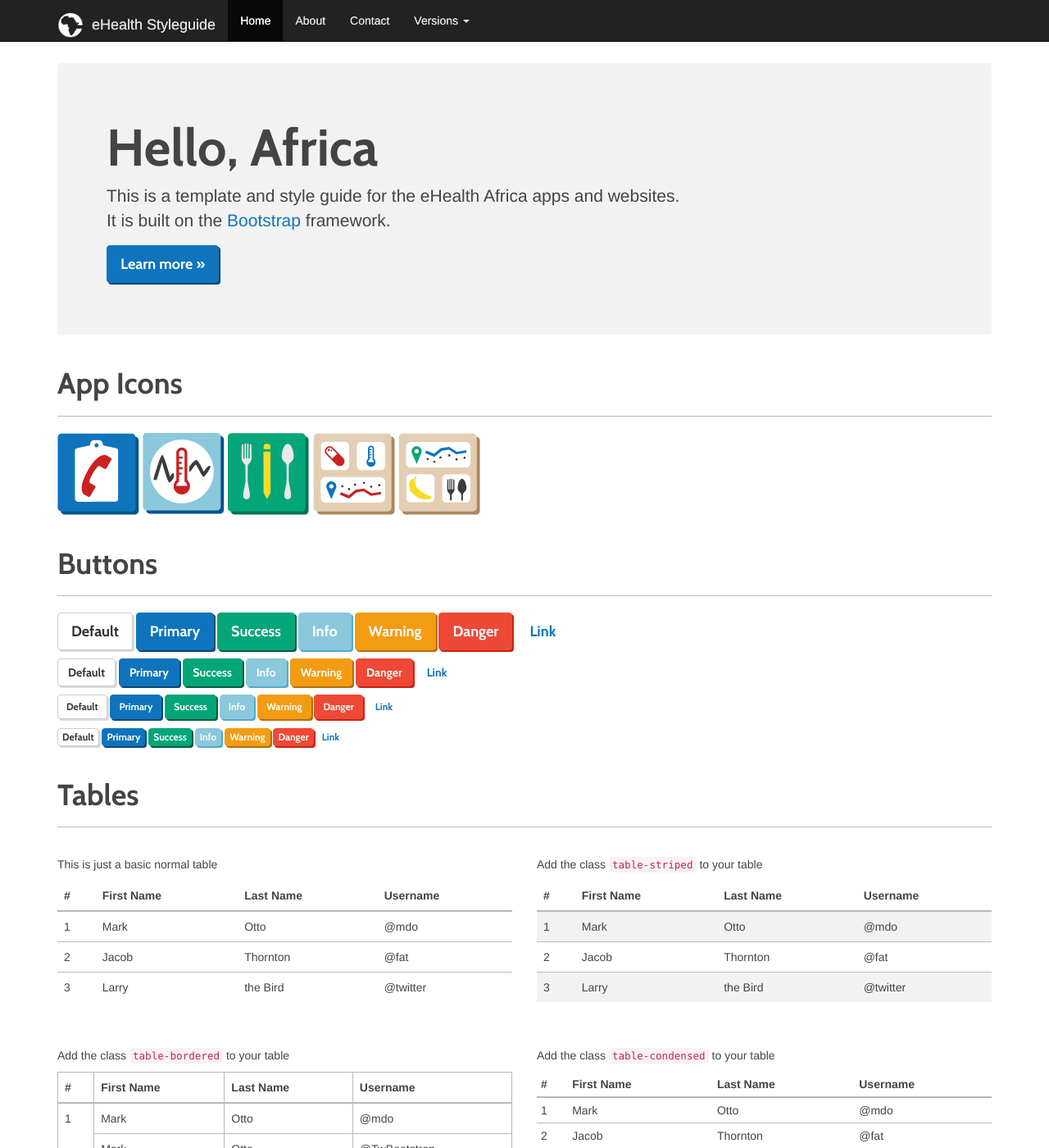
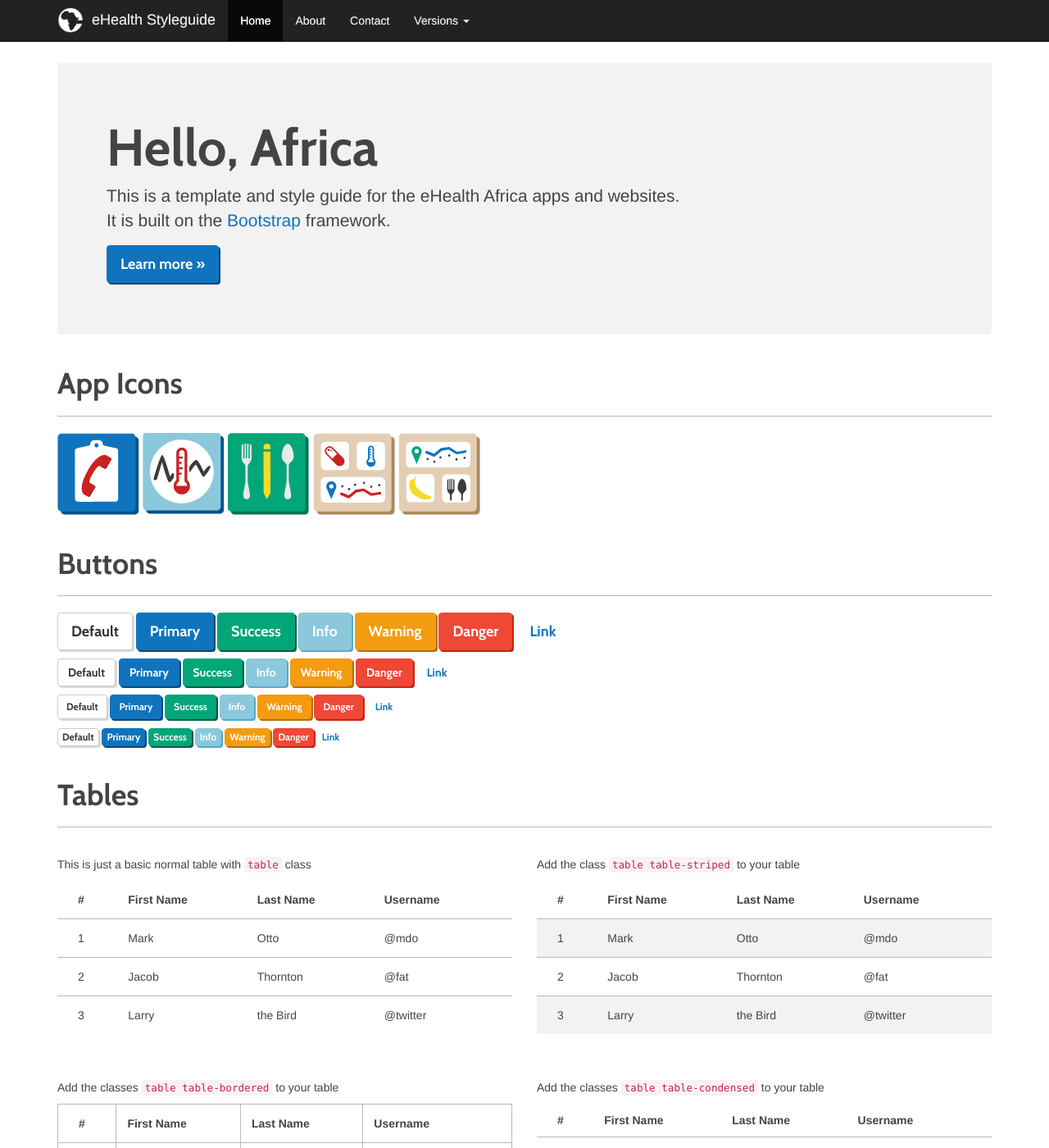
Before and after one commit to tlvince/ehealth-bootstrap, a Jekyll site: the page built from default/index.html, in a window 1280 px wide and 1400 px high. Shown: the whole window at 82% size. Built offline with Jekyll 4.4.1, drawn with Linux system fonts in a browser that asks for light colours; some of the changed text lies outside the part shown.

Commit message:
feat: added multiple .table related classes and improvments #12

```diff
--- a/_includes/elements.html
+++ b/_includes/elements.html
@@ -100,7 +100,7 @@
       </div>
       <div class="row more-top">
         <div class="col-md-6">
-          <p>This is just a basic normal table</p>
+          <p>This is just a basic normal table with <code>table</code> class</p>
           <table class="table">
             <thead>
               <tr>
@@ -133,7 +133,7 @@
           </table>
         </div>
         <div class="col-md-6">
-          <p>Add the class <code>table-striped</code> to your table</p>
+          <p>Add the class <code>table table-striped</code> to your table</p>
           <table class="table table-striped">
             <thead>
               <tr>
@@ -169,7 +169,7 @@
 
       <div class="row more-top">
         <div class="col-md-6">
-          <p>Add the class <code>table-bordered</code> to your table</p>
+          <p>Add the classes <code>table table-bordered</code> to your table</p>
           <table class="table table-bordered">
             <thead>
               <tr>
@@ -206,8 +206,75 @@
           </table>
         </div>
         <div class="col-md-6">
-          <p>Add the class <code>table-condensed</code> to your table</p>
+          <p>Add the classes <code>table table-condensed</code> to your table</p>
           <table class="table table-condensed">
+            <thead>
+              <tr>
+                <th>#</th>
+                <th>First Name</th>
+                <th>Last Name</th>
+                <th>Username</th>
+              </tr>
+            </thead>
+            <tbody>
+              <tr>
+                <td>1</td>
+                <td>Mark</td>
+                <td>Otto</td>
+                <td>@mdo</td>
+              </tr>
+              <tr>
+                <td>2</td>
+                <td>Jacob</td>
+                <td>Thornton</td>
+                <td>@fat</td>
+              </tr>
+              <tr>
+                <td>3</td>
+                <td colspan="2">Larry the Bird</td>
+                <td>@twitter</td>
+              </tr>
+            </tbody>
+          </table>
+        </div>
+      </div>
+
+      <div class="row more-top">
+        <div class="col-md-6">
+          <p>Add the classes <code>table table-boxed</code> to your table</p>
+          <table class="table table-boxed" cellspacing="0">
+            <thead>
+              <tr>
+                <th>#</th>
+                <th>First Name</th>
+                <th>Last Name</th>
+                <th>Username</th>
+              </tr>
+            </thead>
+            <tbody>
+              <tr>
+                <td>1</td>
+                <td>Mark</td>
+                <td>Otto</td>
+                <td>@mdo</td>
+              </tr>
+              <tr>
+                <td>2</td>
+                <td>Jacob</td>
+                <td>Thornton</td>
+                <td>@fat</td>
+              </tr>
+              <tr>
+                <td>3</td>
+                <td colspan="2">Larry the Bird</td>
+                <td>@twitter</td>
+              </tr>
+            </tbody>
+          </table>
+        </div>
+        <div class="col-md-6">
+          <p>Add the classes <code>table table-panel</code> to your table (to match a Panel)</p>
+          <table class="table table-panel">
             <thead>
               <tr>
                 <th>#</th>
--- a/default/variables.scss
+++ b/default/variables.scss
@@ -142,9 +142,9 @@
 //## Customizes the `.table` component with basic values, each used across all table variations.
 
 //** Padding for `<th>`s and `<td>`s.
-$table-cell-padding:            8px !default;
+$table-cell-padding:            13px !default;
 //** Padding for cells in `.table-condensed`.
-$table-condensed-cell-padding:  5px !default;
+$table-condensed-cell-padding:  10px !default;
 
 //** Default background color used for all tables.
 $table-bg:                      transparent !default;
@@ -156,6 +156,8 @@
 
 //** Border color for table and cell borders.
 $table-border-color:            $gray-light !default;
+
+$table-border-radius:           $border-radius-base !default;
 
 
 //== Buttons
```
Also changed, not shown: default/bootstrap-ehealth.scss (+77 -0 lines), default/bootstrap-ehealth.css, default/bootstrap.css, 2 other files.
